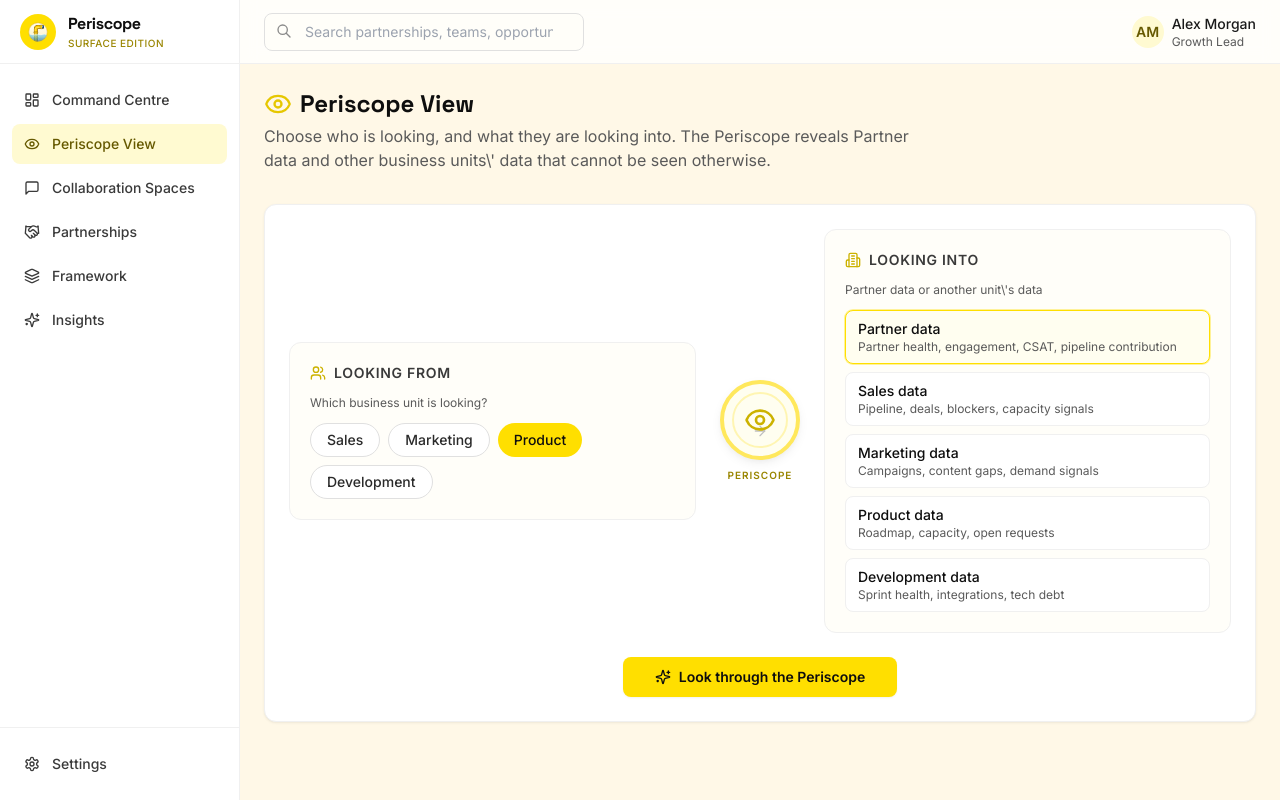
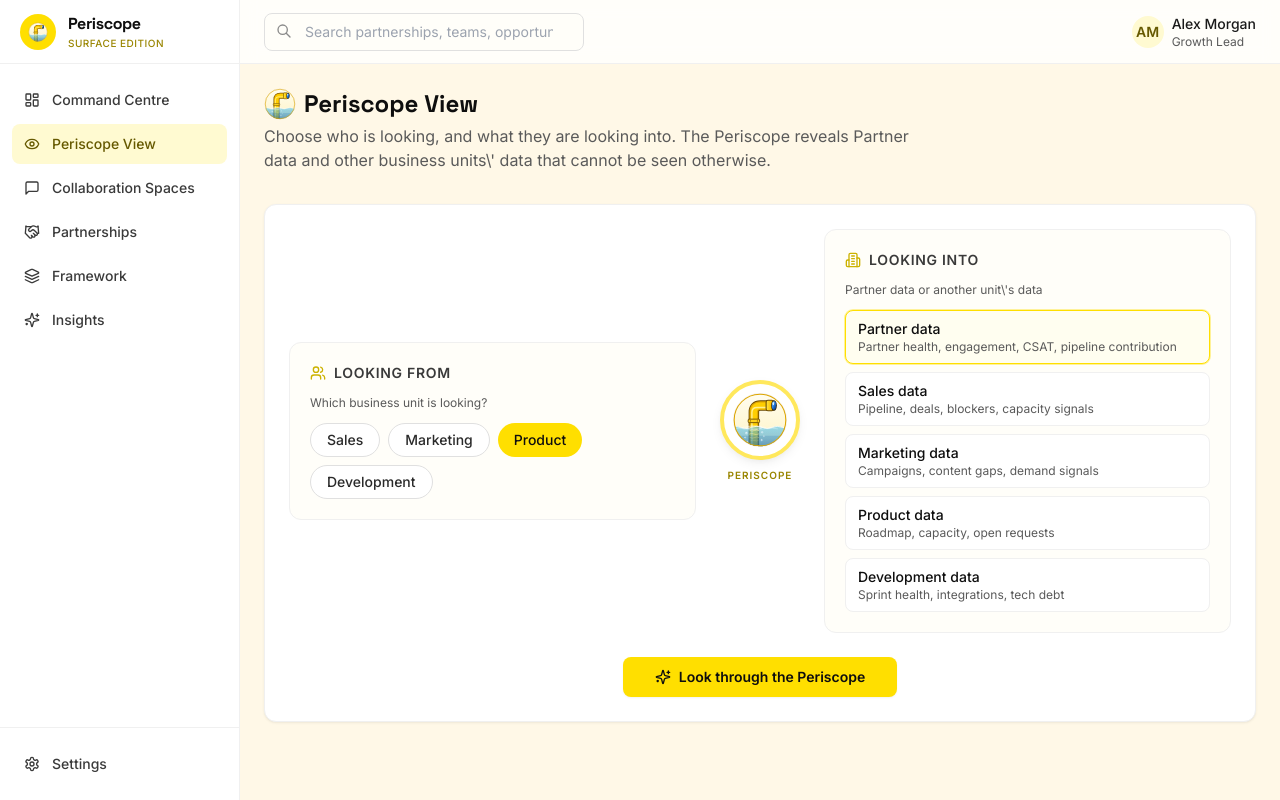
Before and after one commit to futureimadmin/periscope, a React (Vite) app in the folder frontend/: page /app/periscope in a window 1280 px wide. Built offline with nearby package versions, Linux system fonts and the light colour scheme.

Commit message:
feat(surface): use public periscope icon in Periscope View header and lens

```diff
--- a/frontend/src/pages/PeriscopeView.tsx
+++ b/frontend/src/pages/PeriscopeView.tsx
@@ -1,12 +1,11 @@
 import { useState } from 'react'
 import {
-  Eye,
-  ArrowRight,
   Sparkles,
   Loader2,
   Building2,
   Users,
 } from 'lucide-react'
+import PeriscopeIcon from '../components/PeriscopeIcon'
 
 const teams = ['Sales', 'Marketing', 'Product', 'Development'] as const
 
@@ -90,7 +89,6 @@ export default function PeriscopeView() {
   async function look() {
     setLoading(true)
     setRevealed(false)
-    // Simulate Gemini call; production hits /api/insights/cross-team
     await new Promise((r) => setTimeout(r, 900))
     setLoading(false)
     setRevealed(true)
@@ -102,7 +100,7 @@ export default function PeriscopeView() {
     <div className="space-y-8">
       <div>
         <h1 className="font-display text-2xl font-bold text-charcoal-900 flex items-center gap-2">
-          <Eye className="h-7 w-7 text-gold-500" />
+          <PeriscopeIcon className="h-8 w-8" />
           Periscope View
         </h1>
         <p className="mt-1 text-charcoal-500 max-w-2xl">
@@ -111,10 +109,8 @@ export default function PeriscopeView() {
         </p>
       </div>
 
-      {/* Looking from | Eye | Looking into */}
       <div className="card p-6">
         <div className="grid gap-6 lg:grid-cols-[1fr_auto_1fr] items-center">
-          {/* Looking from */}
           <div className="rounded-xl border border-charcoal-100 bg-cream-50 p-5">
             <div className="flex items-center gap-2 mb-3">
               <Users className="h-4 w-4 text-gold-600" />
@@ -143,19 +139,16 @@ export default function PeriscopeView() {
             </div>
           </div>
 
-          {/* Eye in the middle */}
+          {/* Periscope mark in the middle */}
           <div className="flex flex-col items-center justify-center gap-2 py-2">
-            <div className="relative flex h-20 w-20 items-center justify-center rounded-full border-4 border-gold-300 bg-gold-50 shadow-elevated">
-              <div className="absolute inset-2 rounded-full border-2 border-gold-200 opacity-70" />
-              <Eye className="h-8 w-8 text-gold-600 relative z-10" strokeWidth={2} />
+            <div className="relative flex h-20 w-20 items-center justify-center rounded-full border-4 border-gold-300 bg-white shadow-elevated overflow-hidden">
+              <PeriscopeIcon className="h-14 w-14 relative z-10" />
             </div>
             <span className="text-[10px] font-semibold uppercase tracking-widest text-gold-700">
               Periscope
             </span>
-            <ArrowRight className="h-4 w-4 text-charcoal-300 hidden lg:block absolute" />
           </div>
 
-          {/* Looking into */}
           <div className="rounded-xl border border-charcoal-100 bg-cream-50 p-5">
             <div className="flex items-center gap-2 mb-3">
               <Building2 className="h-4 w-4 text-gold-600" />
@@ -203,7 +196,6 @@ export default function PeriscopeView() {
         </div>
       </div>
 
-      {/* Revealed view */}
       {revealed && view && (
         <div className="space-y-4">
           <div className="card border-gold-200 bg-gold-50/50">
```
